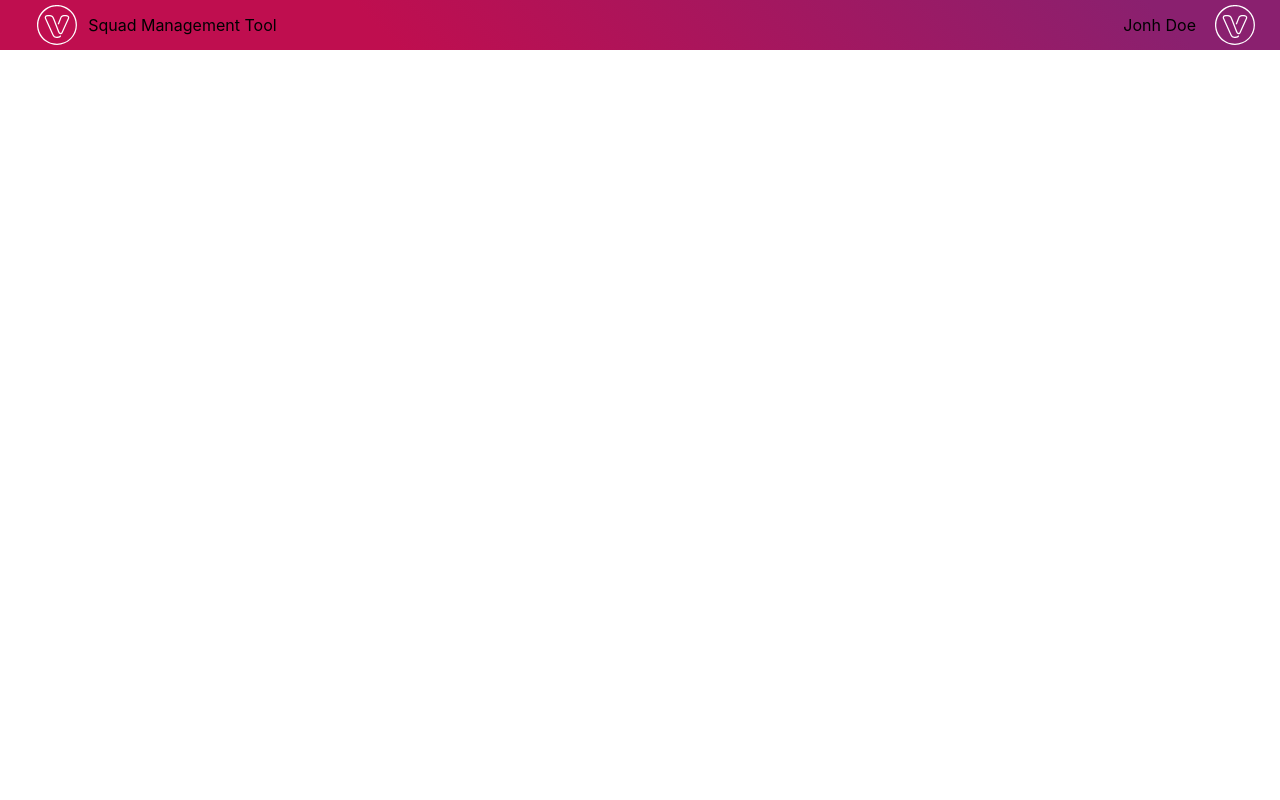
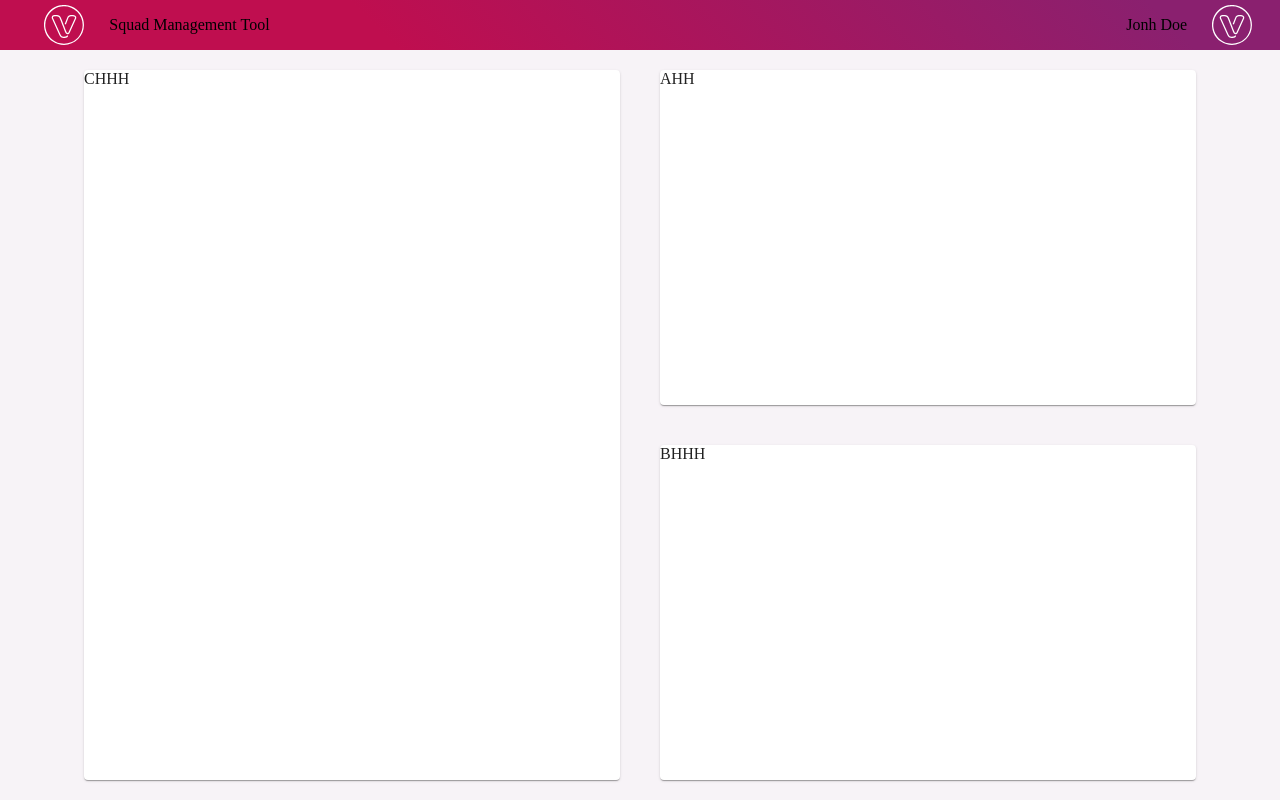
Before and after one commit to santanalc/Squad-Management, a React (Create React App) app in the folder squad-management-app/: page / in a window 1280 px wide. Built offline with nearby package versions, Linux system fonts and the light colour scheme.

Commit message:
feat: Criando a grid das tabelas

```diff
--- a/squad-management-app/src/index.css
+++ b/squad-management-app/src/index.css
@@ -1,17 +1,24 @@
-body {
+* {
+  box-sizing: border-box;
   margin: 0;
-  font-family: -apple-system, BlinkMacSystemFont, "Segoe UI", "Roboto", "Oxygen",
-    "Ubuntu", "Cantarell", "Fira Sans", "Droid Sans", "Helvetica Neue",
-    sans-serif;
+  padding: 0;
+}
+
+html {
+  height: 100%;
   -webkit-font-smoothing: antialiased;
   -moz-osx-font-smoothing: grayscale;
 }
 
-* {
-  box-sizing: border-box;
+body {
+  background-color: #f4f6f8;
+  height: 100%;
 }
 
-code {
-  font-family: source-code-pro, Menlo, Monaco, Consolas, "Courier New",
-    monospace;
+a {
+  text-decoration: none;
 }
+
+#root {
+  height: 100%;
+}
--- a/squad-management-app/src/views/Panel/Panel.tsx
+++ b/squad-management-app/src/views/Panel/Panel.tsx
@@ -1,6 +1,7 @@
 import React from "react";
 import { useStyles } from "./styles";
 import VenturusLogo from "../../images/venturus-logo.svg";
+import { Paper, Grid } from "@material-ui/core";
 
 function Panel() {
   const classes = useStyles();
@@ -17,6 +18,17 @@ function Panel() {
           <img alt="Logo" src={VenturusLogo} className={classes.logo} />
         </span>
       </nav>
+      <div className={classes.container}>
+        <div className={classes.leftArea}>
+          <Paper className={classes.paper}>CHHH</Paper>
+        </div>
+        <div className={classes.rightArea}>
+          <Paper className={classes.paper}>AHH</Paper>
+          <Paper className={classes.paper} style={{ marginBottom: "40px" }}>
+            BHHH
+          </Paper>
+        </div>
+      </div>
     </div>
   );
 }
--- a/squad-management-app/src/views/Panel/styles.ts
+++ b/squad-management-app/src/views/Panel/styles.ts
@@ -1,8 +1,15 @@
 import { makeStyles, Theme } from "@material-ui/core/styles";
+import { Height } from "@material-ui/icons";
 
 export const useStyles = makeStyles((theme: Theme) => ({
   root: {
+    backgroundColor: "#F7F3F7",
+    width: "100%",
+    height: "100%",
     display: "flex",
+    flexDirection: "column",
+    alignItems: "center",
+    overflowX: "hidden",
   },
   nav: {
     position: "fixed",
@@ -33,4 +40,35 @@ export const useStyles = makeStyles((theme: Theme) => ({
     width: "150px",
     marginRight: theme.spacing(2),
   },
+  container: {
+    display: "flex",
+    width: "90%",
+    maxWidth: "90%",
+    height: "100%",
+    flexWrap: "wrap",
+    justifyContent: "center",
+    alignItems: "center",
+    margin: "50px 0px 40px 0px",
+  },
+  paper: {
+    border: "30px",
+    width: "100%",
+    height: "100%",
+  },
+
+  leftArea: {
+    width: "100%",
+    height: "100%",
+    flex: "1 1 300px",
+    margin: "20px",
+  },
+  rightArea: {
+    width: "100%",
+    height: "100%",
+    flex: "1 1 300px",
+    margin: "20px",
+    display: "grid",
+    gridTemplateRows: "1fr 1fr",
+    gridRowGap: "40px",
+  },
 }));
```
